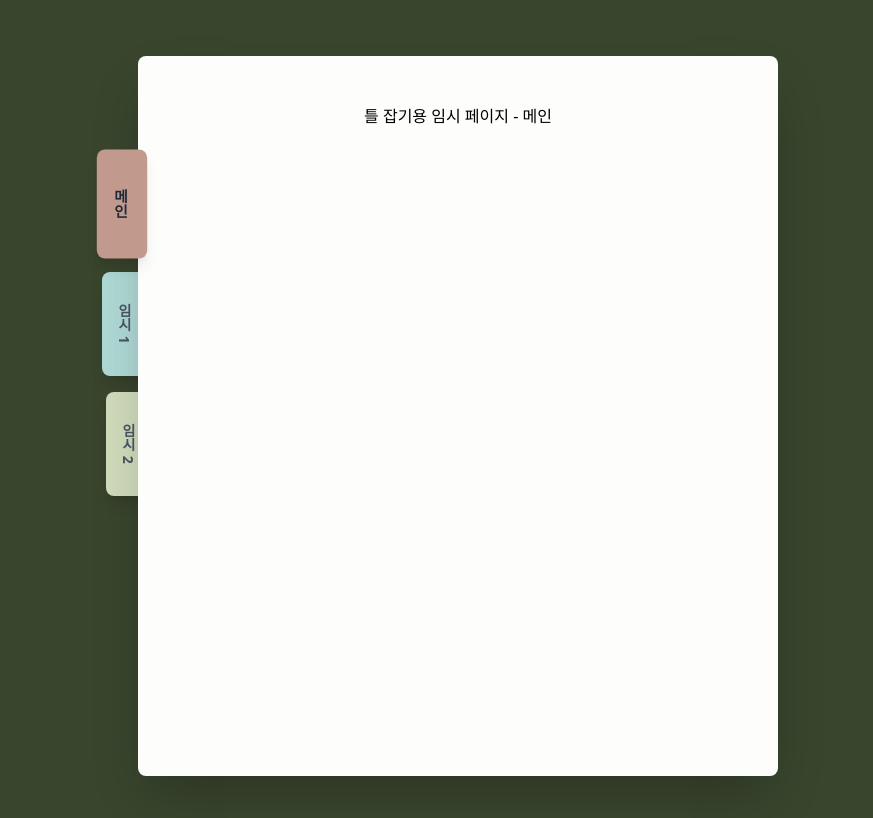
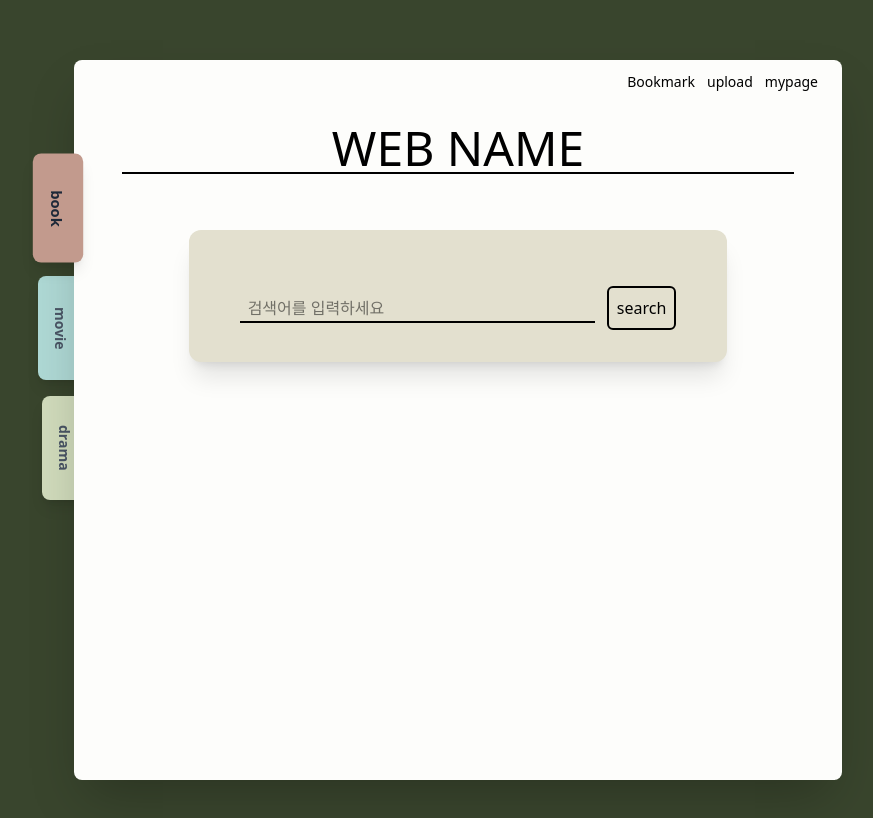
Before and after one commit to Bootcamp-project-team1/quote_collection, a React (Vite) app in the folder frontend/: page / in a window 1280 px wide. Shown: the top 818 px of the page, without its empty margins (182-1055 px from the left). Built offline with nearby package versions, Linux system fonts and the light colour scheme.

Commit message:
first commit

```diff
--- a/frontend/src/App.jsx
+++ b/frontend/src/App.jsx
@@ -1,14 +1,27 @@
 import { createBrowserRouter, RouterProvider, Outlet } from "react-router-dom";
 import NavBar from "./components/NavBar";
-import TempPage from "./pages/TempPage";
+import { Logo } from "./components/NavBar/layout/logo";
+import { MainPage } from "./pages/MainPage";
+import { LoginBar } from "./components/NavBar/layout/LoginBar";
+import { SearchBar } from "./components/NavBar/layout/SearchBar";
+import { Bookmark } from "./pages/Bookmark";
+import { Upload } from "./pages/Upload";
+import { Mypage } from "./pages/Mypage";
+import { MoviePage } from "./pages/MoviePage";
+import { DramaPage } from "./pages/DramaPage";
 
 const RootLayout = () => {
   return (
-    <div className="relative min-h-screen flex justify-center items-center bg-main-green">
+    <div className="min-h-screen relative justify-center justify-items-center bg-main-green">
       <div className="relative">
         <NavBar />
-        <div className="relative z-10 w-[50vw] min-h-[90vh] bg-main-white shadow-2xl rounded-lg">
+        <div className="relative z-10 w-[60vw] min-h-[90vh] mt-11 bg-main-white shadow-2xl rounded-lg">
+           <LoginBar />
           <main className="p-8 md:p-12 text-center text-black">
+              <Logo />
+              <div className="flex justify-center">
+                <SearchBar/>
+              </div>
             <Outlet />
           </main>
         </div>
@@ -22,12 +35,15 @@ const router = createBrowserRouter([
     path: "/",
     element: <RootLayout />,
     children: [
-      { index: true, element: <TempPage output={"메인"} /> },
+      { index: true, element: <MainPage/> },
       {
         element: <Outlet />,
         children: [
-          { path: "temp", element: <TempPage output={1} /> },
-          { path: "temp2", element: <TempPage output={2} /> },
+          { path: "movie", element: <MoviePage/> },
+          { path: "drama", element: <DramaPage /> },
+          { path: "bookmark",element:<Bookmark/>},
+          { path: "upload",element:<Upload/>},
+          { path: "mypage", element:<Mypage/>},
         ],
       },
     ],
--- a/frontend/src/components/NavBar/index.jsx
+++ b/frontend/src/components/NavBar/index.jsx
@@ -1,9 +1,9 @@
 import { NavLink } from "react-router-dom";
 
 const navItems = [
-  { to: "/", label: "메인", color: "first", darkColor: "first" },
-  { to: "/temp", label: "임시 1", color: "second", darkColor: "second" },
-  { to: "/temp2", label: "임시 2", color: "third", darkColor: "third" },
+  { to: "/", label: "book", color: "first", darkColor: "first" },
+  { to: "/movie", label: "movie", color: "second", darkColor: "second" },
+  { to: "/drama", label: "drama", color: "third", darkColor: "third" },
 ];
 
 const colorVariants = {
@@ -17,6 +17,7 @@ const colorVariants = {
 
 const NavBar = () => {
   return (
+    <>
     <nav className="absolute -left-10 top-24">
       <ul className="space-y-4">
         {navItems.map((item, index) => (
@@ -48,6 +49,7 @@ const NavBar = () => {
         ))}
       </ul>
     </nav>
+    </>
   );
 };
 
--- /dev/null
+++ b/frontend/src/components/NavBar/layout/LoginBar.jsx
@@ -0,0 +1,13 @@
+import { NavLink } from "react-router-dom";
+
+export const LoginBar=()=>{
+    return(
+        <>
+        <nav className="float-right mr-3 mt-3 text-sm">
+           <NavLink className="mr-3" to='/BookMark'>Bookmark</NavLink>
+           <NavLink className="mr-3" to='/Upload'>upload</NavLink>
+           <NavLink className="mr-3" to='/Mypage'>mypage</NavLink>
+        </nav>
+        </>
+    );
+}
--- /dev/null
+++ b/frontend/src/components/NavBar/layout/Logo.jsx
@@ -0,0 +1,7 @@
+export const Logo=()=>{
+    return(
+        <>
+        <div className="flex justify-center mt-4 text-5xl border-b-2 ">WEB NAME</div>
+        </>
+    );
+}
--- /dev/null
+++ b/frontend/src/components/NavBar/layout/SearchBar.jsx
@@ -0,0 +1,9 @@
+export const SearchBar=()=>{
+    return(
+        <div className="bg-main-beige p-8 pt-14 w-4/5 mt-14 rounded-xl shadow-xl">
+        <input type="text" placeholder="검색어를 입력하세요" className="w-3/4 p-2 h-7 border-b-2  focus:outline-none"/>
+        <button className="border-2 p-2 ml-3 rounded-md">search</button>
+        </div>
+
+    );
+}
--- a/frontend/src/index.css
+++ b/frontend/src/index.css
@@ -9,4 +9,5 @@
   --color-third-menu-dim: #d1dcbc;
   --color-third-menu-thick: #aec18e;
   --color-main-white: #fdfdfb;
+  --color-main-beige :#E3E0CF;
 }
--- /dev/null
+++ b/frontend/src/pages/Bookmark/index.jsx
@@ -0,0 +1,6 @@
+export const Bookmark =()=>{
+    return(
+        <>
+        </>
+    );
+}
--- /dev/null
+++ b/frontend/src/pages/DramaPage/index.jsx
@@ -0,0 +1,6 @@
+export const DramaPage =()=>{
+    return(
+        <>
+        </>
+    );
+}
--- /dev/null
+++ b/frontend/src/pages/MainPage/index.jsx
@@ -0,0 +1,6 @@
+export const MainPage = () =>{
+    return(
+        <>
+        </>
+    );
+}
--- /dev/null
+++ b/frontend/src/pages/MoviePage/index.jsx
@@ -0,0 +1,6 @@
+export const MoviePage =()=>{
+    return(
+        <>
+        </>
+    );
+}
--- /dev/null
+++ b/frontend/src/pages/Mypage/index.jsx
@@ -0,0 +1,6 @@
+export const Mypage=()=>{
+    return(
+        <>
+        </>
+    );
+}
--- /dev/null
+++ b/frontend/src/pages/Upload/index.jsx
@@ -0,0 +1,6 @@
+export const Upload = () =>{
+    return(
+        <>
+        </>
+    );
+}
```
